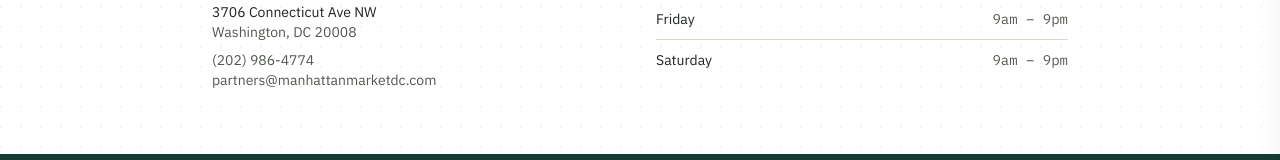
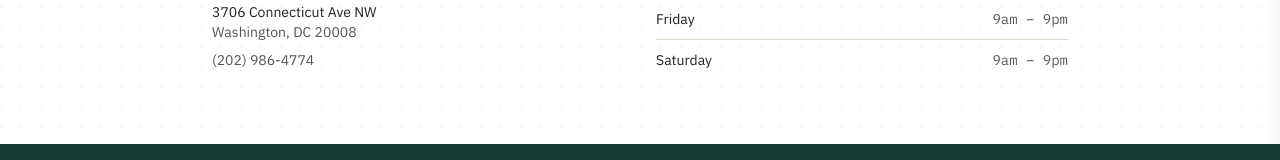
Before and after one commit to connectdc7/manhattan-market, a Next.js app: page /location in a window 1280 px wide. Shown: the part 454-614 px from the top of the page. Built offline with nearby package versions, Linux system fonts and the light colour scheme; no server answers.

Commit message:
Add files via upload

```diff
--- a/app/location/page.tsx
+++ b/app/location/page.tsx
@@ -28,11 +28,6 @@
           <p className="mt-2 font-body text-sm text-ink-soft">
             <a href="tel:+12029864774" className="hover:text-pink-deep">(202) 986-4774</a>
           </p>
-          <p className="font-body text-sm text-ink-soft">
-            <a href="mailto:partners@manhattanmarketdc.com" className="hover:text-pink-deep">
-              partners@manhattanmarketdc.com
-            </a>
-          </p>
         </div>
 
         <div>
```
